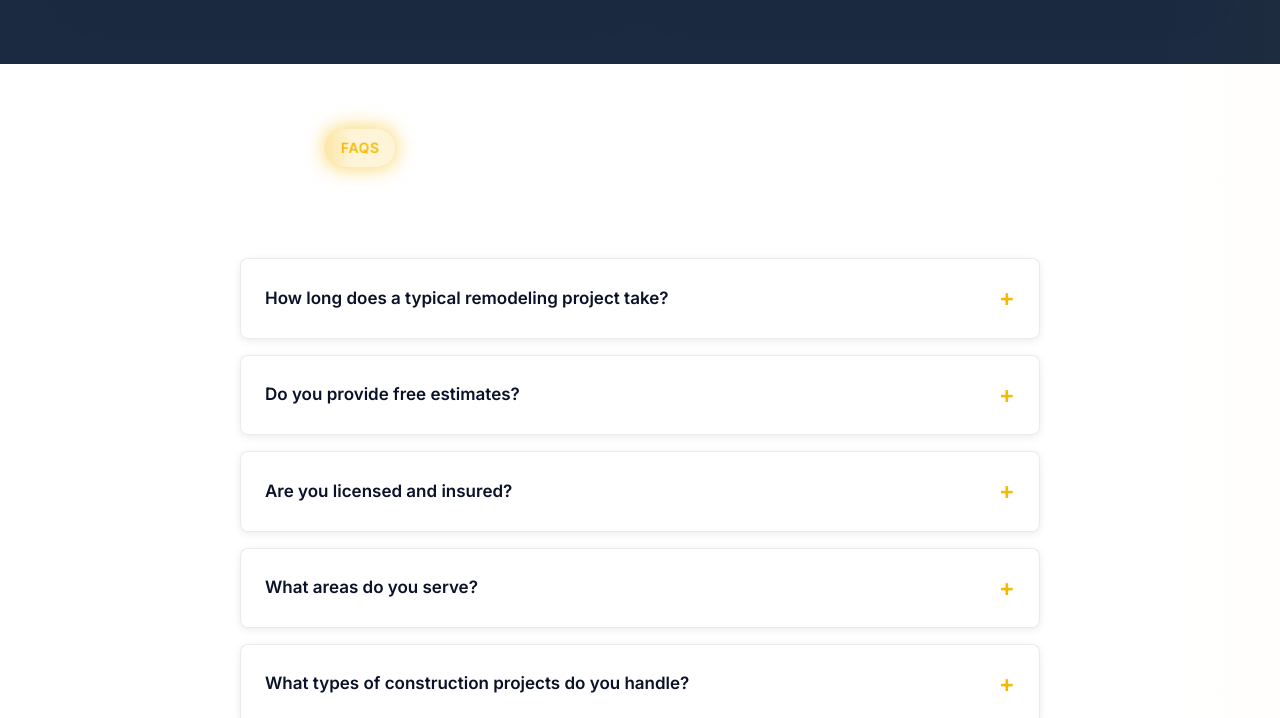
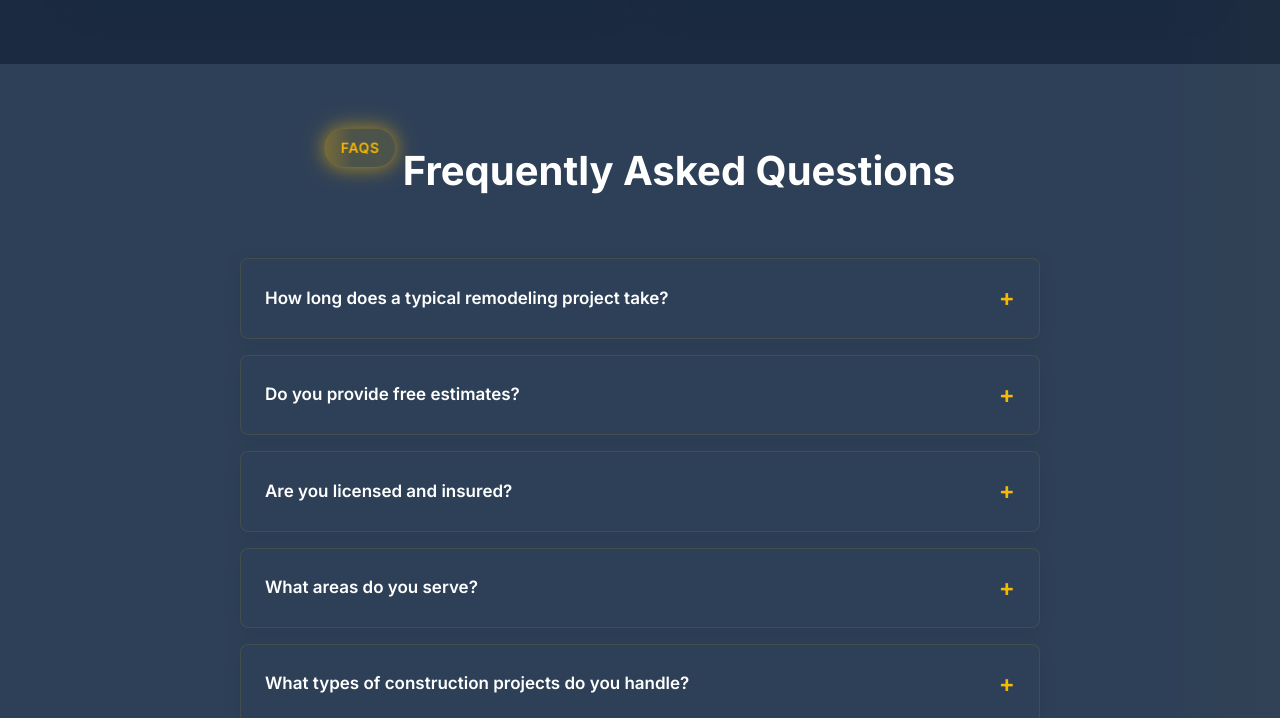
Before and after one commit to youngandpaidshady/branovis-forge-website, a website built with Vite: page index.html in a window 1280 px wide. Shown: the part 8181-8899 px from the top of the page. Built offline with nearby package versions, Linux system fonts and the light colour scheme.

Commit message:
Revert FAQ section to dark background, keep text white

```diff
--- a/styles.css
+++ b/styles.css
@@ -2695,7 +2695,7 @@ p {
    FAQ Section
    =========================================== */
 .faq.section {
-    background: #FFFFFF;
+    background: var(--accent1);
 }
 
 .faq-list {
@@ -2704,14 +2704,14 @@ p {
 }
 
 .faq-item {
-    background: #FFFFFF;
+    background: var(--accent1);
     border-radius: 0.5rem;
     margin-bottom: 1rem;
-    box-shadow: 0 2px 8px rgba(0, 0, 0, 0.08);
+    box-shadow: var(--shadow-md);
     overflow: hidden;
     transition: all 0.3s cubic-bezier(0.4, 0, 0.2, 1);
     position: relative;
-    border: 1px solid rgba(0, 0, 0, 0.08);
+    border: 1px solid rgba(247, 184, 1, 0.1);
     transform-style: preserve-3d;
     perspective: 1000px;
 }
@@ -2736,8 +2736,8 @@ p {
 
 .faq-item:hover {
     transform: translateX(5px) rotateY(2deg) translateZ(10px);
-    box-shadow: 0 6px 20px rgba(0, 0, 0, 0.15), 0 0 15px rgba(247, 184, 1, 0.1);
-    border-color: rgba(247, 184, 1, 0.2);
+    box-shadow: 0 6px 20px rgba(0, 0, 0, 0.3), 0 0 15px rgba(247, 184, 1, 0.2);
+    border-color: rgba(247, 184, 1, 0.3);
 }
 
 .faq-item.active {
@@ -2761,11 +2761,11 @@ p {
 }
 
 .faq-question {
-    color: var(--text-dark);
+    color: var(--text-light);
 }
 
 .faq-question:hover {
-    background: rgba(247, 184, 1, 0.05);
+    background: rgba(247, 184, 1, 0.1);
 }
 
 .faq-icon {
@@ -2796,9 +2796,9 @@ p {
 
 .faq-answer p {
     padding: 0 1.5rem 1.25rem;
-    color: var(--text-dark);
+    color: var(--text-light);
     line-height: 1.8;
-    opacity: 0.8;
+    opacity: 0.9;
 }
 
 /* ===========================================
```
